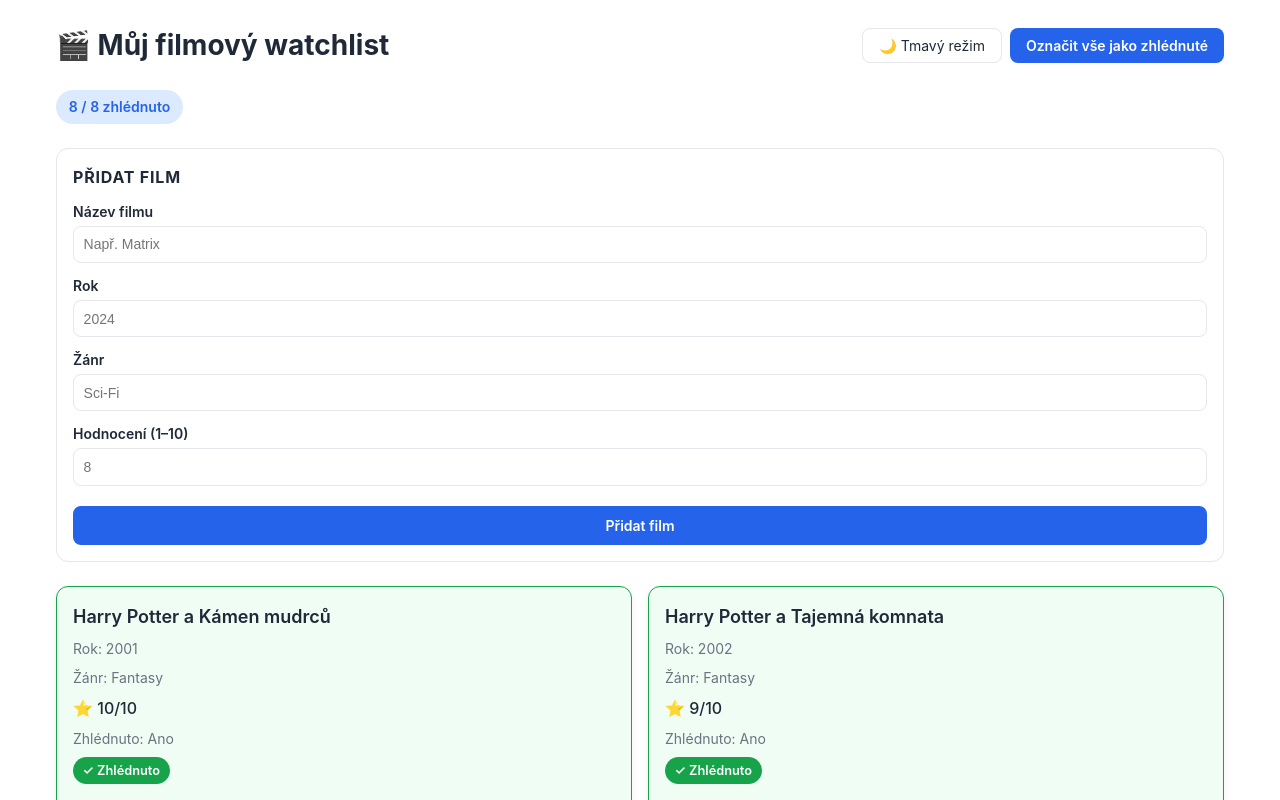
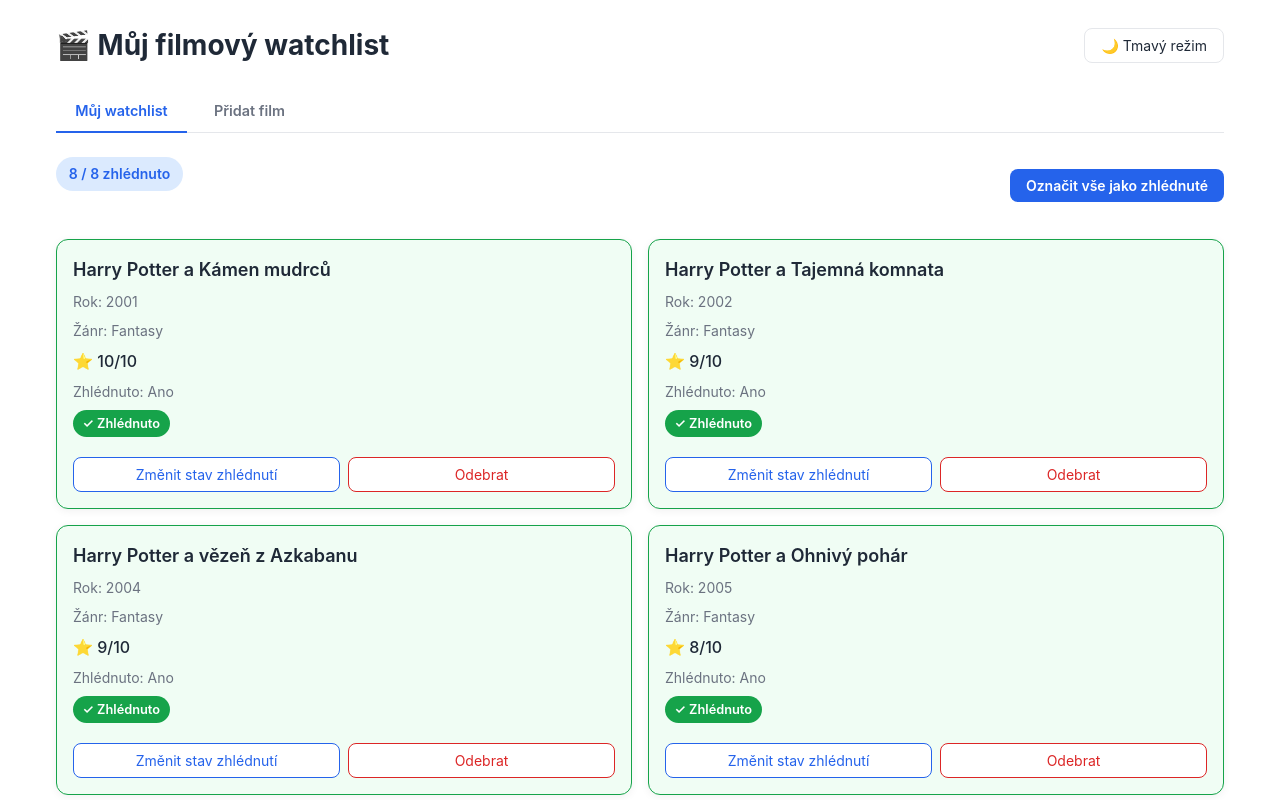
Before and after one commit to Barryware/4IT427_barm52, a React (Vite) app: page / in a window 1280 px wide. Shown: the top 800 px of the page. Built offline with nearby package versions, Linux system fonts and the light colour scheme.

Commit message:
feat: Úkol 5 – routing přes react-router-dom

```diff
--- a/package.json
+++ b/package.json
@@ -11,7 +11,8 @@
   },
   "dependencies": {
     "react": "^19.2.6",
-    "react-dom": "^19.2.6"
+    "react-dom": "^19.2.6",
+    "react-router-dom": "^7.15.1"
   },
   "devDependencies": {
     "@eslint/js": "^10.0.1",
--- a/src/App.module.css
+++ b/src/App.module.css
@@ -23,6 +23,42 @@
   display: flex;
   flex-wrap: wrap;
   gap: 0.5rem;
+}
+
+.nav {
+  display: flex;
+  gap: 0.5rem;
+  margin-bottom: 1.5rem;
+  border-bottom: 1px solid var(--color-border);
+}
+
+.navLink {
+  padding: 0.6rem 1.2rem;
+  text-decoration: none;
+  color: var(--color-text-muted);
+  font-weight: 600;
+  font-size: 0.9rem;
+  border-bottom: 2px solid transparent;
+  margin-bottom: -1px;
+  transition: color 0.15s, border-color 0.15s;
+}
+
+.navLink:hover {
+  color: var(--color-primary);
+}
+
+.navLinkActive {
+  color: var(--color-primary);
+  border-bottom-color: var(--color-primary);
+}
+
+.pageHeader {
+  display: flex;
+  flex-wrap: wrap;
+  align-items: center;
+  justify-content: space-between;
+  gap: 1rem;
+  margin-bottom: 1rem;
 }
 
 .stats {
--- a/src/App.tsx
+++ b/src/App.tsx
@@ -1,58 +1,46 @@
 /* Stylingová metoda: CSS Modules */
 import { useState } from 'react';
-import AddFilmForm from './components/AddFilmForm';
-import FilmCard from './components/FilmCard';
-import { useWatchlist } from './context/WatchlistContext';
+import { NavLink, Navigate, Route, Routes } from 'react-router-dom';
+import WatchlistPage from './pages/WatchlistPage';
+import AddFilmPage from './pages/AddFilmPage';
 import styles from './App.module.css';
 
 function App() {
-  const { films, toggleWatched, removeFilm, markAllAsWatched } = useWatchlist();
   const [isDark, setIsDark] = useState(() =>
     document.documentElement.classList.contains('dark')
   );
-
-  const watchedCount = films.filter((film) => film.watched).length;
 
   const toggleTheme = () => {
     document.documentElement.classList.toggle('dark');
     setIsDark((prev) => !prev);
   };
 
+  const navLinkClass = ({ isActive }: { isActive: boolean }) =>
+    `${styles.navLink} ${isActive ? styles.navLinkActive : ''}`;
+
   return (
     <div className={styles.app}>
       <header className={styles.hero}>
         <h1 className={styles.title}>🎬 Můj filmový watchlist</h1>
-        <div className={styles.headerActions}>
-          <button className={styles.themeButton} onClick={toggleTheme}>
-            {isDark ? '☀️ Světlý režim' : '🌙 Tmavý režim'}
-          </button>
-          <button className={styles.markAllButton} onClick={markAllAsWatched}>
-            Označit vše jako zhlédnuté
-          </button>
-        </div>
+        <button className={styles.themeButton} onClick={toggleTheme}>
+          {isDark ? '☀️ Světlý režim' : '🌙 Tmavý režim'}
+        </button>
       </header>
 
-      <span className={styles.stats}>
-        {watchedCount} / {films.length} zhlédnuto
-      </span>
+      <nav className={styles.nav}>
+        <NavLink to="/" end className={navLinkClass}>
+          Můj watchlist
+        </NavLink>
+        <NavLink to="/form" className={navLinkClass}>
+          Přidat film
+        </NavLink>
+      </nav>
 
-      <AddFilmForm />
-
-      <div className={styles.grid}>
-        {films.map((film) => (
-          <FilmCard
-            key={film.id}
-            id={film.id}
-            title={film.title}
-            year={film.year}
-            genre={film.genre}
-            rating={film.rating}
-            watched={film.watched}
-            onToggleWatched={toggleWatched}
-            onRemove={removeFilm}
-          />
-        ))}
-      </div>
+      <Routes>
+        <Route path="/" element={<WatchlistPage />} />
+        <Route path="/form" element={<AddFilmPage />} />
+        <Route path="*" element={<Navigate to="/" replace />} />
+      </Routes>
     </div>
   );
 }
--- a/src/main.tsx
+++ b/src/main.tsx
@@ -1,5 +1,6 @@
 import { StrictMode } from 'react'
 import { createRoot } from 'react-dom/client'
+import { BrowserRouter } from 'react-router-dom'
 import './index.css'
 import App from './App.tsx'
 import { WatchlistProvider } from './context/WatchlistContext'
@@ -18,8 +19,10 @@
 
 createRoot(document.getElementById('root')!).render(
   <StrictMode>
-    <WatchlistProvider initialFilms={initialFilms}>
-      <App />
-    </WatchlistProvider>
+    <BrowserRouter>
+      <WatchlistProvider initialFilms={initialFilms}>
+        <App />
+      </WatchlistProvider>
+    </BrowserRouter>
   </StrictMode>,
 )
--- /dev/null
+++ b/src/pages/AddFilmPage.tsx
@@ -0,0 +1,7 @@
+import AddFilmForm from '../components/AddFilmForm';
+
+function AddFilmPage() {
+  return <AddFilmForm />;
+}
+
+export default AddFilmPage;
--- /dev/null
+++ b/src/pages/WatchlistPage.tsx
@@ -0,0 +1,39 @@
+import FilmCard from '../components/FilmCard';
+import { useWatchlist } from '../context/WatchlistContext';
+import styles from '../App.module.css';
+
+function WatchlistPage() {
+  const { films, toggleWatched, removeFilm, markAllAsWatched } = useWatchlist();
+  const watchedCount = films.filter((film) => film.watched).length;
+
+  return (
+    <>
+      <div className={styles.pageHeader}>
+        <span className={styles.stats}>
+          {watchedCount} / {films.length} zhlédnuto
+        </span>
+        <button className={styles.markAllButton} onClick={markAllAsWatched}>
+          Označit vše jako zhlédnuté
+        </button>
+      </div>
+
+      <div className={styles.grid}>
+        {films.map((film) => (
+          <FilmCard
+            key={film.id}
+            id={film.id}
+            title={film.title}
+            year={film.year}
+            genre={film.genre}
+            rating={film.rating}
+            watched={film.watched}
+            onToggleWatched={toggleWatched}
+            onRemove={removeFilm}
+          />
+        ))}
+      </div>
+    </>
+  );
+}
+
+export default WatchlistPage;
```
Also changed, not shown: 1 other file (tests, documents, lock files or other folders).
